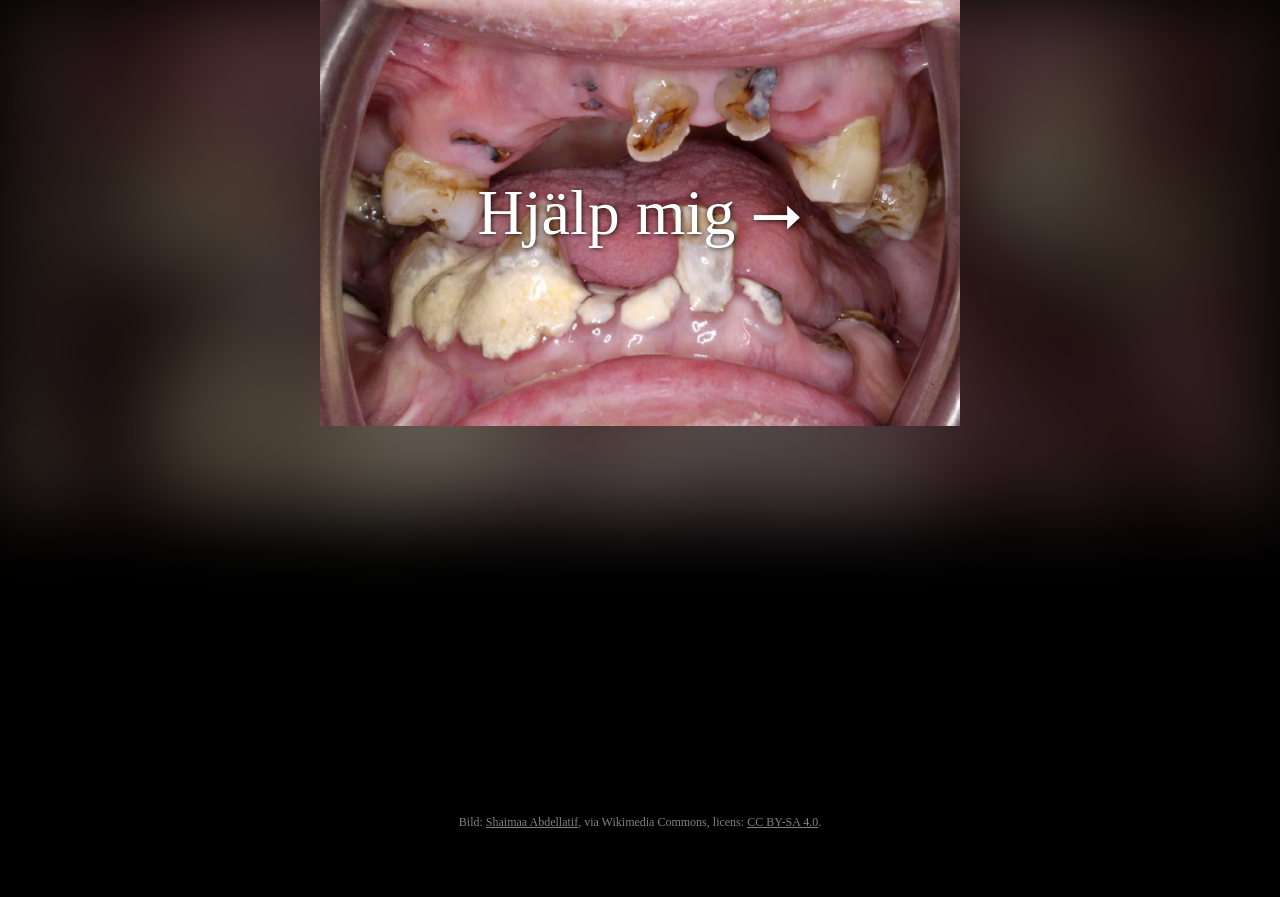
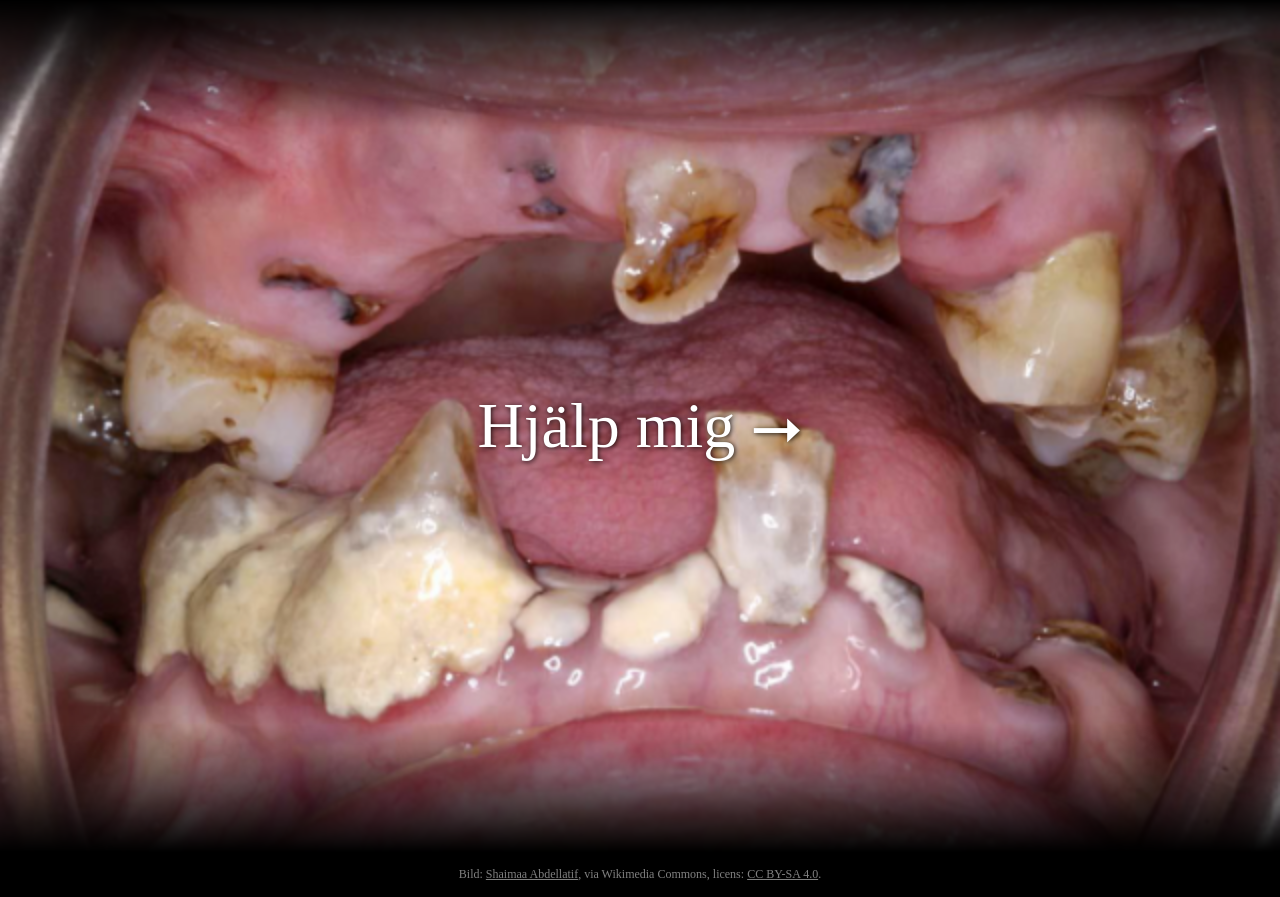
Before and after one commit to munhalsa/munvard, a plain HTML site: page index.html in a window 1280 px wide. Before the commit the page ends 845 px from the top, so only its background shows below. Drawn offline with Linux system fonts and the light colour scheme.

Commit message:
Update index.html

```diff
--- a/index.html
+++ b/index.html
@@ -10,47 +10,46 @@
       padding: 0;
       background-color: black;
       font-family: "Times New Roman", serif;
-      overflow-x: hidden;
+      overflow-y: auto;
     }
 
     .container {
+      width: 100%;
+      min-height: 100vh;
       display: flex;
       flex-direction: column;
-      align-items: center;
-      min-height: 100vh;
-      width: 100%;
-    }
-
-    .image-wrapper {
-      position: relative;
-      width: 100%;
-      overflow: visible;
-      display: flex;
       justify-content: center;
       align-items: center;
     }
 
-    .background-blur {
-      position: absolute;
-      top: 0;
-      left: 0;
+    .image-wrapper {
       width: 100%;
-      height: 120%;
-      background-image: url("munhalsa.png");
-      background-size: cover;
-      background-position: center;
-      filter: blur(40px);
-      z-index: 1;
-      opacity: 0.4;
+      max-width: 100vw;
+      overflow: hidden;
+      position: relative;
     }
 
     .background-image {
+      width: 100%;
+      display: block;
       position: relative;
       z-index: 2;
-      width: auto;
-      max-width: 100%;
-      height: auto;
-      display: block;
+
+      /* Här sker magin: bilden maskas så att den tonar i topp och botten */
+      -webkit-mask-image: linear-gradient(to bottom,
+        transparent 0%,
+        black 15%,
+        black 85%,
+        transparent 100%);
+      mask-image: linear-gradient(to bottom,
+        transparent 0%,
+        black 15%,
+        black 85%,
+        transparent 100%);
+      -webkit-mask-size: 100% 100%;
+      mask-size: 100% 100%;
+      -webkit-mask-repeat: no-repeat;
+      mask-repeat: no-repeat;
     }
 
     .link-text {
@@ -84,7 +83,6 @@
 <body>
   <div class="container">
     <div class="image-wrapper">
-      <div class="background-blur"></div>
       <img class="background-image" src="munhalsa.png" alt="Dental decay" />
       <a class="link-text" href="https://www.vardhandboken.se/vard-och-behandling/basal-och-preventiv-omvardnad/munhalsa/oversikt/">
         Hjälp mig ⭢
```
